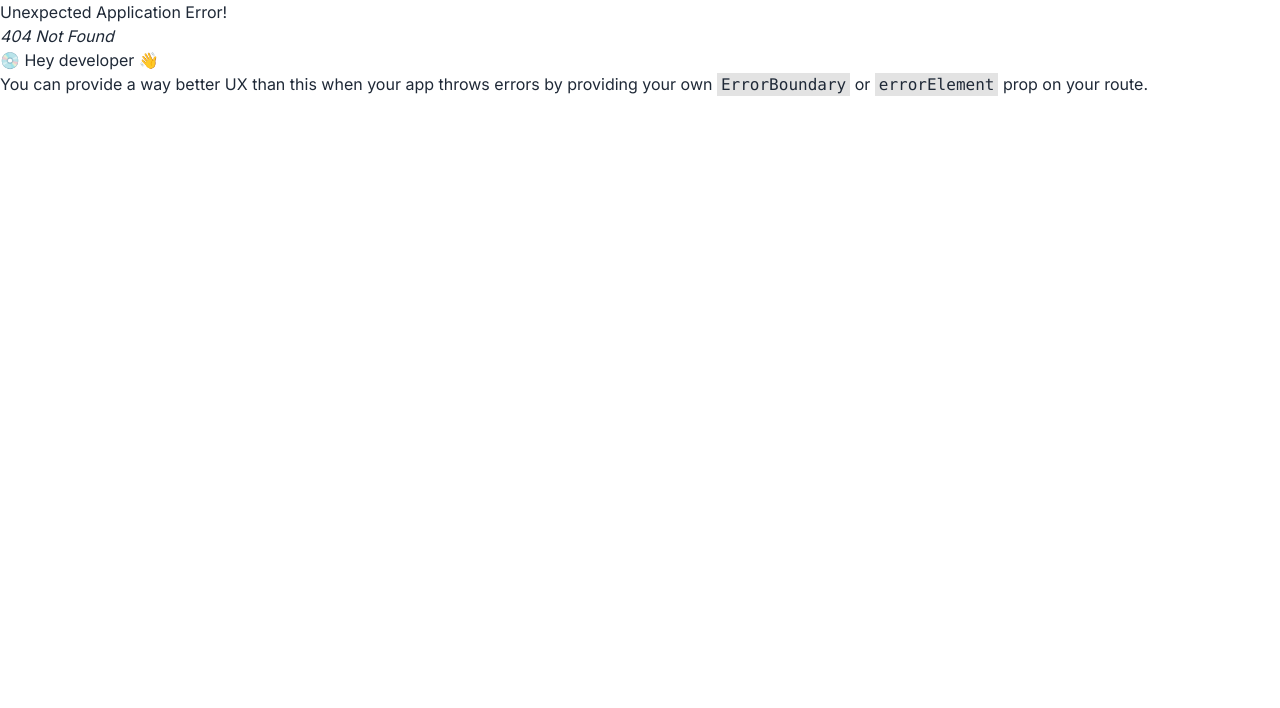
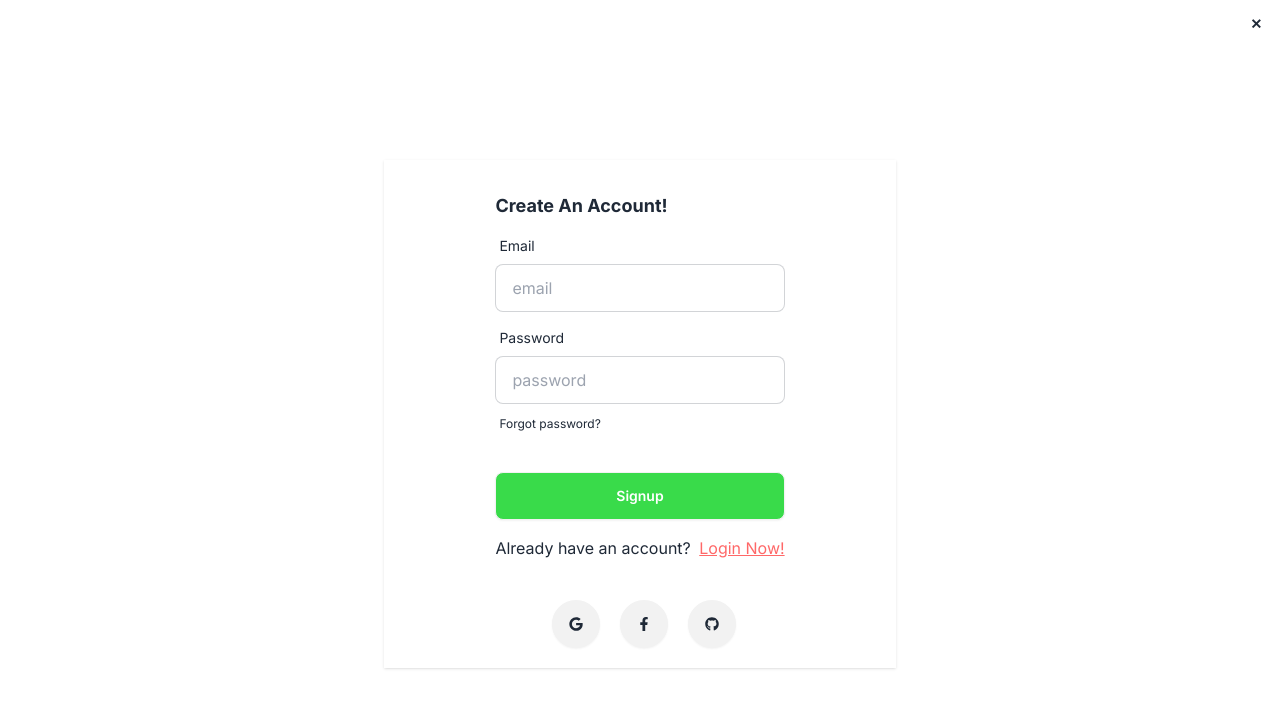
Before and after one commit to ErdemBilgn/Foodie-MERN, a React (Vite) app in the folder client/: page /signup in a window 1280 px wide. Before the commit this address had no page. Shown: the top 708 px of the page. Built offline with nearby package versions, Linux system fonts and the light colour scheme.

Commit message:
Commit: Created signup and login pages

```diff
--- a/client/package.json
+++ b/client/package.json
@@ -14,6 +14,7 @@
     "match-sorter": "^6.3.4",
     "react": "^18.2.0",
     "react-dom": "^18.2.0",
+    "react-hook-form": "^7.51.0",
     "react-icons": "^5.0.1",
     "react-router-dom": "^6.22.2",
     "react-slick": "^0.30.2",
--- /dev/null
+++ b/client/src/components/Modal.jsx
@@ -0,0 +1,98 @@
+import { Link } from "react-router-dom";
+import { FaGithub, FaGoogle } from "react-icons/fa";
+import { FaFacebookF } from "react-icons/fa";
+import { useForm } from "react-hook-form";
+function Modal() {
+  const {
+    register,
+    handleSubmit,
+    formState: { errors },
+  } = useForm();
+
+  const onSubmit = (data) => console.log(data);
+
+  return (
+    <dialog id="my_modal_5" className="modal modal-middle sm:modal-middle">
+      <div className="modal-box">
+        <div className="modal-action mt-0 flex flex-col justify-center">
+          <form
+            onSubmit={handleSubmit(onSubmit)}
+            className="card-body"
+            method="dialog"
+          >
+            <h3 className="font-bold text-lg">Please Login!</h3>
+            <div className="form-control">
+              {/* Email */}
+              <label className="label">
+                <span className="label-text">Email</span>
+              </label>
+              <input
+                type="email"
+                placeholder="email"
+                className="input input-bordered"
+                {...register("email")}
+              />
+            </div>
+
+            {/* Password */}
+            <div className="form-control">
+              <label className="label">
+                <span className="label-text">Password</span>
+              </label>
+              <input
+                type="password"
+                placeholder="password"
+                className="input input-bordered"
+                {...register("password")}
+              />
+              <label className="label mt-1">
+                <a href="#" className="label-text-alt link link-hover">
+                  Forgot password?
+                </a>
+              </label>
+            </div>
+
+            {/* Error Text */}
+
+            {/* Login Button */}
+            <div className="form-control mt-6">
+              <input
+                type="submit"
+                value="Login"
+                className="btn bg-green text-white"
+              />
+            </div>
+
+            <p className="text-center my-2">
+              Dont have an account?{" "}
+              <Link to="/signup" className="underline text-red ml-1">
+                Signup Now!
+              </Link>
+            </p>
+            <button
+              htmlFor="my_modal_5"
+              onClick={() => document.getElementById("my_modal_5").close()}
+              className="btn btn-sm btn-circle btn-ghost absolute right-2 top-2"
+            >
+              ✕
+            </button>
+          </form>
+          {/* Social Login */}
+          <div className="text-center space-x-5 mb-5">
+            <button className="btn btn-circle hover:bg-green hover:text-white">
+              <FaGoogle />
+            </button>
+            <button className="btn btn-circle hover:bg-green hover:text-white">
+              <FaFacebookF />
+            </button>
+            <button className="btn btn-circle hover:bg-green hover:text-white">
+              <FaGithub />
+            </button>
+          </div>
+        </div>
+      </div>
+    </dialog>
+  );
+}
+
+export default Modal;
--- a/client/src/components/Navbar.jsx
+++ b/client/src/components/Navbar.jsx
@@ -1,6 +1,7 @@
 import { useEffect, useState } from "react";
 import logo from "/logo.png";
-import { BiPhoneCall } from "react-icons/bi";
+import { FaUser } from "react-icons/fa";
+import Modal from "./Modal";
 
 function Navbar() {
   const [isSticky, setIsSticky] = useState(false);
@@ -153,10 +154,14 @@
             </div>
           </div>
 
-          {/* Contact button */}
-          <a className="btn bg-green rounded-full px-6 text-white flex items-center gap-2">
-            <BiPhoneCall /> Contact
-          </a>
+          {/* Login button */}
+          <button
+            onClick={() => document.getElementById("my_modal_5").showModal()}
+            className="btn bg-green rounded-full px-6 text-white flex items-center gap-2"
+          >
+            <FaUser /> Login
+          </button>
+          <Modal />
         </div>
       </div>
     </header>
--- /dev/null
+++ b/client/src/components/Signup.jsx
@@ -0,0 +1,99 @@
+import { useForm } from "react-hook-form";
+import { FaFacebookF, FaGithub, FaGoogle } from "react-icons/fa";
+import { Link } from "react-router-dom";
+import Modal from "./Modal";
+
+function Signup() {
+  const {
+    register,
+    handleSubmit,
+    formState: { errors },
+  } = useForm();
+
+  const onSubmit = (data) => console.log(data);
+  return (
+    <div className="max-w-lg bg-white shadow w-full mx-auto flex items-center justify-center my-40">
+      <div className="modal-action mt-0 flex flex-col justify-center">
+        <form
+          onSubmit={handleSubmit(onSubmit)}
+          className="card-body"
+          method="dialog"
+        >
+          <h3 className="font-bold text-lg">Create An Account!</h3>
+          <div className="form-control">
+            {/* Email */}
+            <label className="label">
+              <span className="label-text">Email</span>
+            </label>
+            <input
+              type="email"
+              placeholder="email"
+              className="input input-bordered"
+              {...register("email")}
+            />
+          </div>
+
+          {/* Password */}
+          <div className="form-control">
+            <label className="label">
+              <span className="label-text">Password</span>
+            </label>
+            <input
+              type="password"
+              placeholder="password"
+              className="input input-bordered"
+              {...register("password")}
+            />
+            <label className="label mt-1">
+              <a href="#" className="label-text-alt link link-hover">
+                Forgot password?
+              </a>
+            </label>
+          </div>
+
+          {/* Error Text */}
+
+          {/* Login Button */}
+          <div className="form-control mt-6">
+            <input
+              type="submit"
+              value="Signup"
+              className="btn bg-green text-white"
+            />
+          </div>
+
+          <p className="text-center my-2">
+            Already have an account?{" "}
+            <button
+              onClick={() => document.getElementById("my_modal_5").showModal()}
+              className="underline text-red ml-1"
+            >
+              Login Now!
+            </button>
+          </p>
+          <Link
+            to="/"
+            className="btn btn-sm btn-circle btn-ghost absolute right-2 top-2"
+          >
+            ✕
+          </Link>
+        </form>
+        {/* Social Login */}
+        <div className="text-center space-x-5 mb-5">
+          <button className="btn btn-circle hover:bg-green hover:text-white">
+            <FaGoogle />
+          </button>
+          <button className="btn btn-circle hover:bg-green hover:text-white">
+            <FaFacebookF />
+          </button>
+          <button className="btn btn-circle hover:bg-green hover:text-white">
+            <FaGithub />
+          </button>
+        </div>
+      </div>
+      <Modal />
+    </div>
+  );
+}
+
+export default Signup;
--- a/client/src/router/router.jsx
+++ b/client/src/router/router.jsx
@@ -2,6 +2,7 @@
 import Main from "../layout/Main";
 import Home from "../pages/home/Home";
 import Menu from "../pages/shop/Menu";
+import Signup from "../components/Signup";
 
 const router = createBrowserRouter([
   {
@@ -18,6 +19,10 @@
       },
     ],
   },
+  {
+    path: "/signup",
+    element: <Signup />,
+  },
 ]);
 
 export default router;
```
Also changed, not shown: 1 other file (tests, documents, lock files or other folders).
